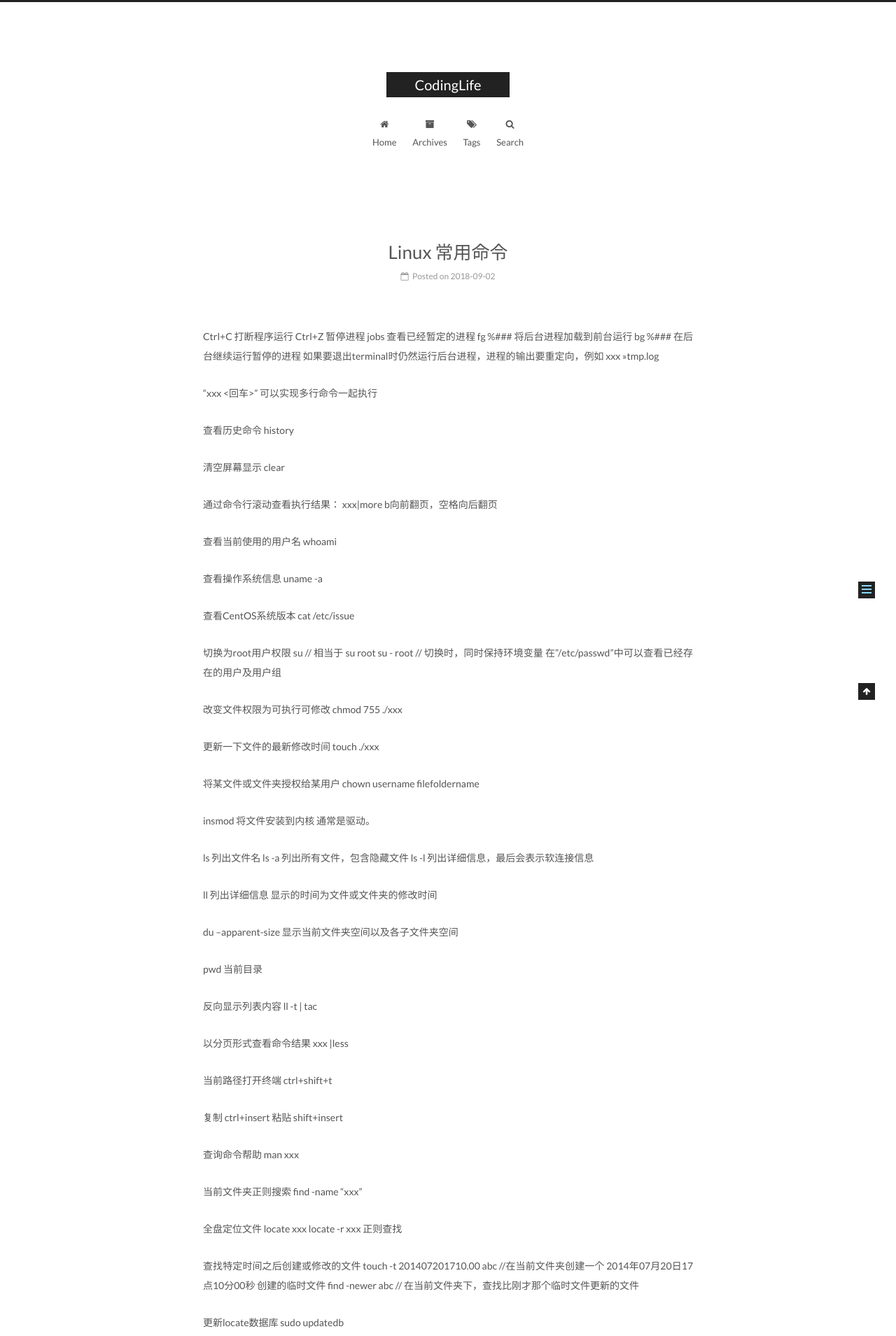
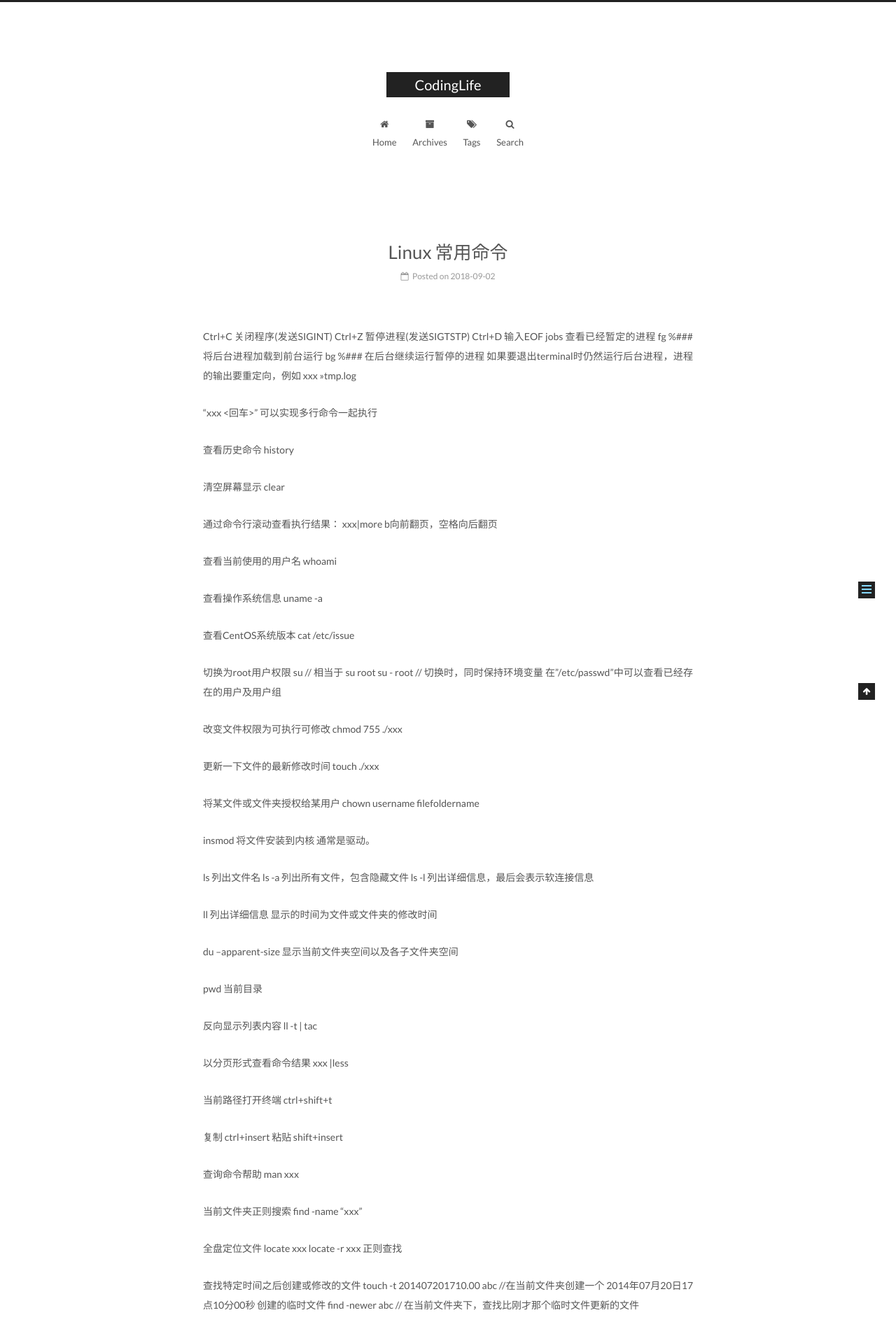
Before and after one commit to CodeHunter2006/CodeHunter2006.github.io, a Jekyll site: the page built from _posts/2018-09-02-Linux_Shell_Command.md, in a window 1280 px wide. Shown: the top 1909 px of the page at 70% size. Built offline with Jekyll 4.4.1, drawn with Linux system fonts in a browser that asks for light colours.

Commit message:
补充命令

```diff
--- a/_posts/2018-09-02-Linux_Shell_Command.md
+++ b/_posts/2018-09-02-Linux_Shell_Command.md
@@ -5,8 +5,9 @@ date:   2018-09-02 10:00:00 +0800
 tags: Linux
 ---
 
-Ctrl+C 打断程序运行
-Ctrl+Z 暂停进程
+Ctrl+C 关闭程序(发送SIGINT)
+Ctrl+Z 暂停进程(发送SIGTSTP)
+Ctrl+D 输入EOF
 jobs 查看已经暂定的进程
 fg %### 将后台进程加载到前台运行
 bg %### 在后台继续运行暂停的进程
```
